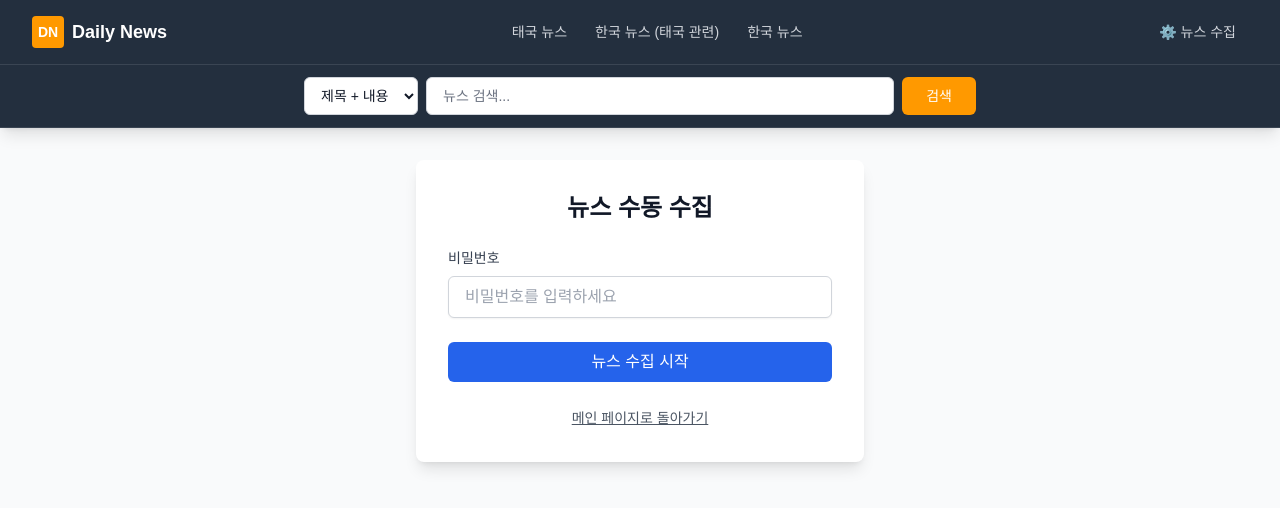
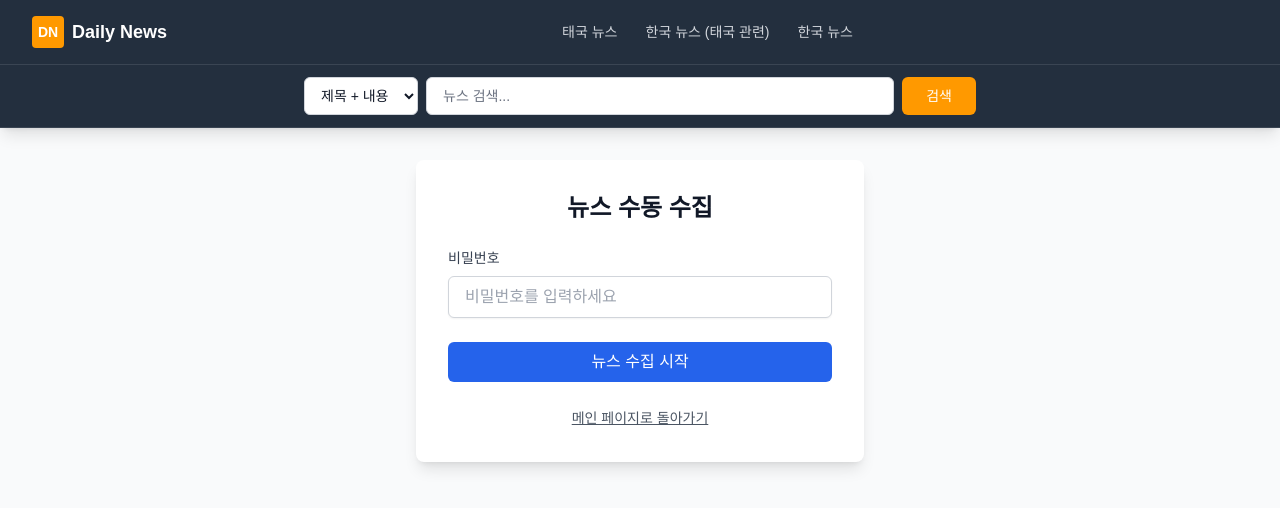
Before and after one commit to dohyeongheo/Dailynews, a Next.js app: page /admin in a window 1280 px wide. Shown: the top 508 px of the page. Built offline with nearby package versions, Linux system fonts and the light colour scheme.

Commit message:
헤더에서 뉴스 수집 버튼 제거, admin 페이지로만 접근 가능하도록 변경

```diff
--- a/components/Header.tsx
+++ b/components/Header.tsx
@@ -29,7 +29,7 @@ export default function Header() {
 
   return (
     <header className="bg-[#232f3e] text-white shadow-lg sticky top-0 z-50">
-      {/* 첫 번째 줄: 로고, 카테고리 버튼, 뉴스 수집 버튼 */}
+      {/* 첫 번째 줄: 로고, 카테고리 버튼 */}
       <div className="border-b border-[#3a4553]">
         <div className="max-w-7xl mx-auto px-3 sm:px-4 lg:px-8">
           {/* 데스크톱 레이아웃 */}
@@ -71,17 +71,6 @@ export default function Header() {
                 한국 뉴스
               </Link>
             </nav>
-
-            {/* 오른쪽: 관리자 페이지 링크 (뉴스 수집 버튼) */}
-            <div className="flex-shrink-0">
-              <Link
-                href="/admin"
-                className="px-3 py-2 text-sm text-gray-300 hover:text-white hover:bg-[#3a4553] rounded transition-colors whitespace-nowrap"
-                title="뉴스 수동 수집"
-              >
-                ⚙️ 뉴스 수집
-              </Link>
-            </div>
           </div>
 
           {/* 모바일 레이아웃 */}
@@ -93,14 +82,6 @@ export default function Header() {
                   <span className="text-white font-bold text-xs">DN</span>
                 </div>
                 <span className="text-base font-semibold">Daily News</span>
-              </Link>
-              {/* 모바일 관리자 페이지 링크 */}
-              <Link
-                href="/admin"
-                className="px-2 py-1 text-xs text-gray-300 hover:text-white hover:bg-[#3a4553] rounded transition-colors"
-                title="뉴스 수동 수집"
-              >
-                ⚙️
               </Link>
             </div>
 
```
